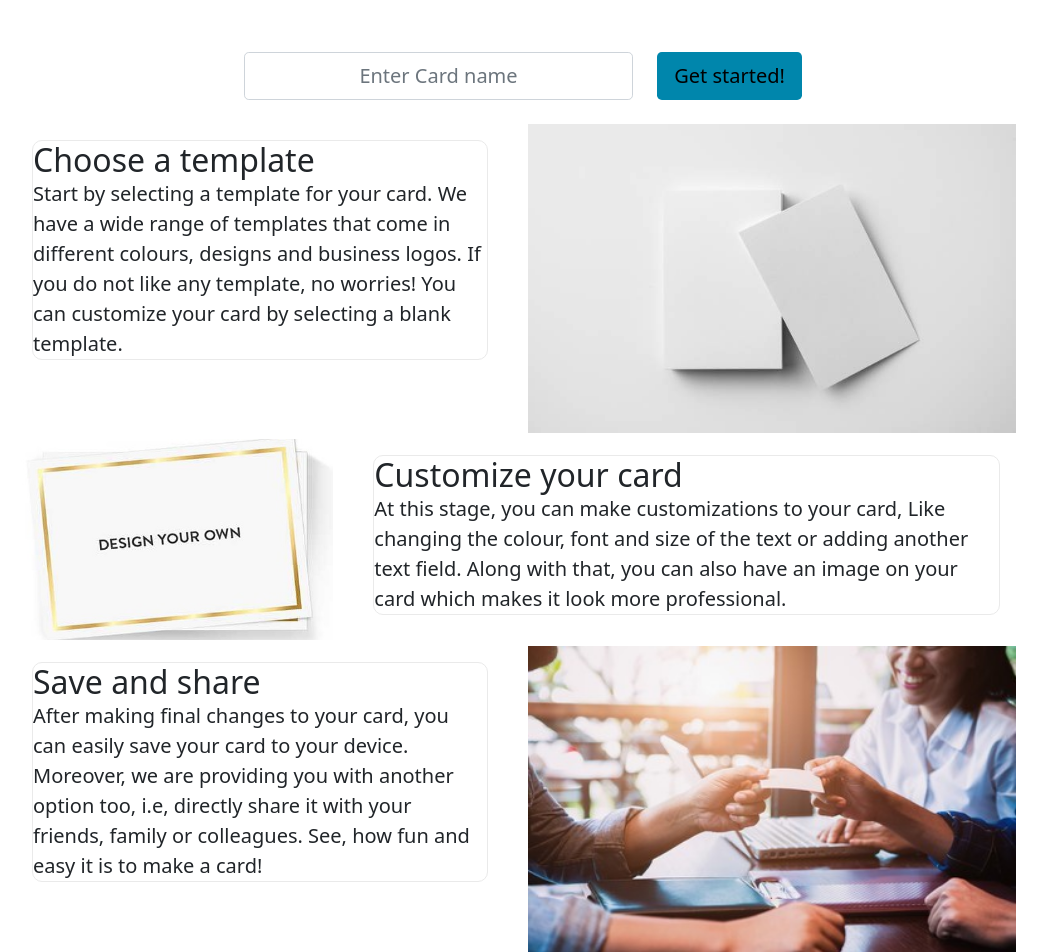
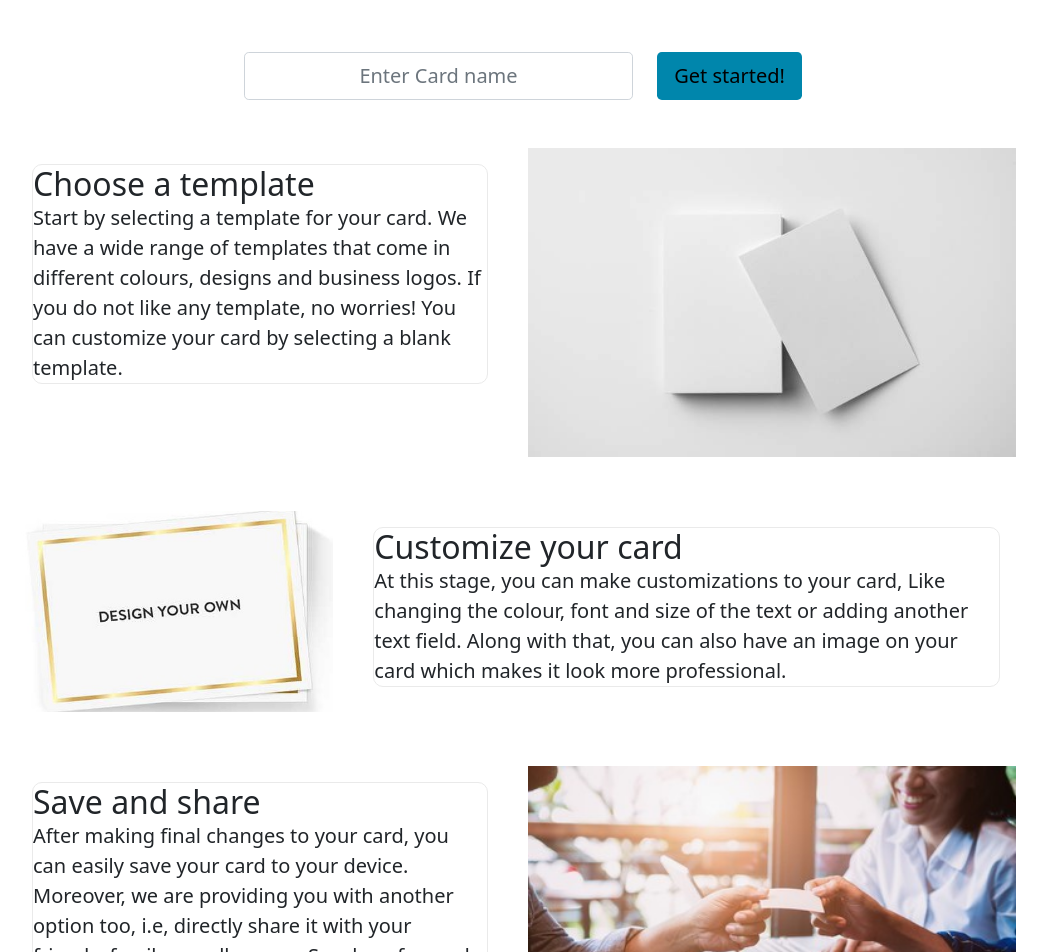
Before and after one commit to harleenjhamat/CSTP2107-BusinessCardApp, a Next.js app: page / in a window 1280 px wide. Shown: the part 180-1132 px from the top of the page, without its empty margins (124-1171 px from the left). Built offline with nearby package versions, Linux system fonts and the light colour scheme.

Commit message:
add padding in the instuction container

```diff
--- a/src/components/Instruction.jsx
+++ b/src/components/Instruction.jsx
@@ -6,7 +6,7 @@ const Instructions = () => {
   return (
     <Fragment>
       <div className={styles.wrapper}>
-        <div className="container">
+        <div className="container py-4">
           <div className="row">
             <div className="col-12 col-md-6 order-md-2">
               <Image
@@ -30,7 +30,7 @@ const Instructions = () => {
           </div>
         </div>
 
-        <div className="container">
+        <div className="container py-4">
           <div className="row">
             <div className="col-12 col-md-4">
               <Image src="/assets/customize_your_card.jpg" alt="instruction2" width={600} height={380} />
@@ -49,7 +49,7 @@ const Instructions = () => {
           </div>
         </div>
 
-        <div className="container">
+        <div className="container py-4">
           <div className="row">
             <div className="col-12 col-md-6 order-md-2">
               <Image src="/assets/share_your_card.jpg" alt="instruction3" width={600} height={380} />
```
Also changed, not shown: src/styles/instruction.module.scss (line endings or trailing spaces).
